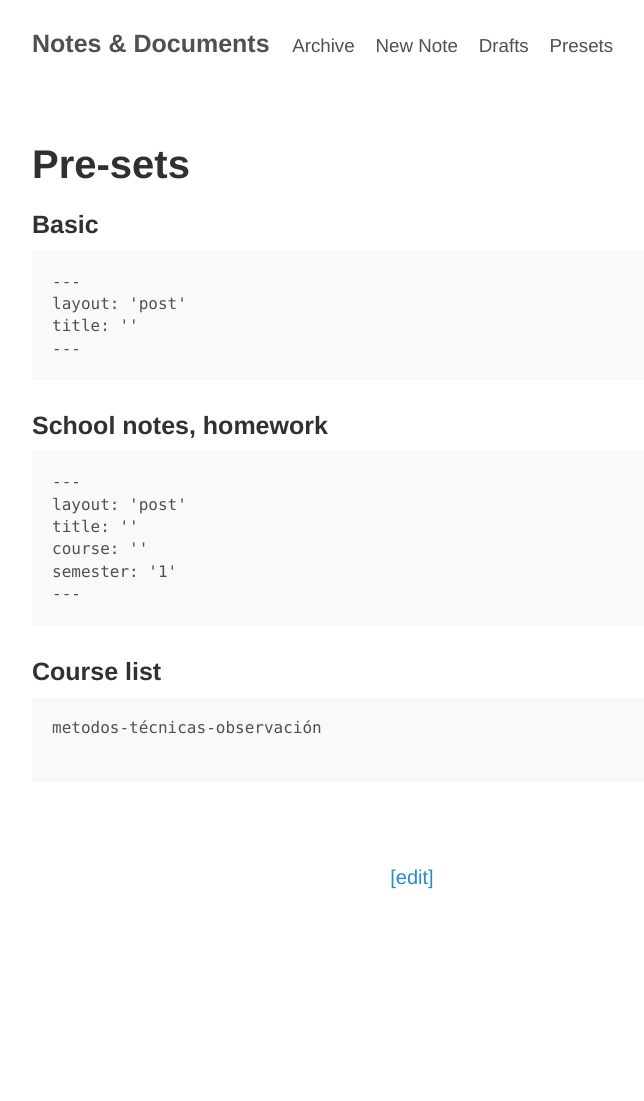
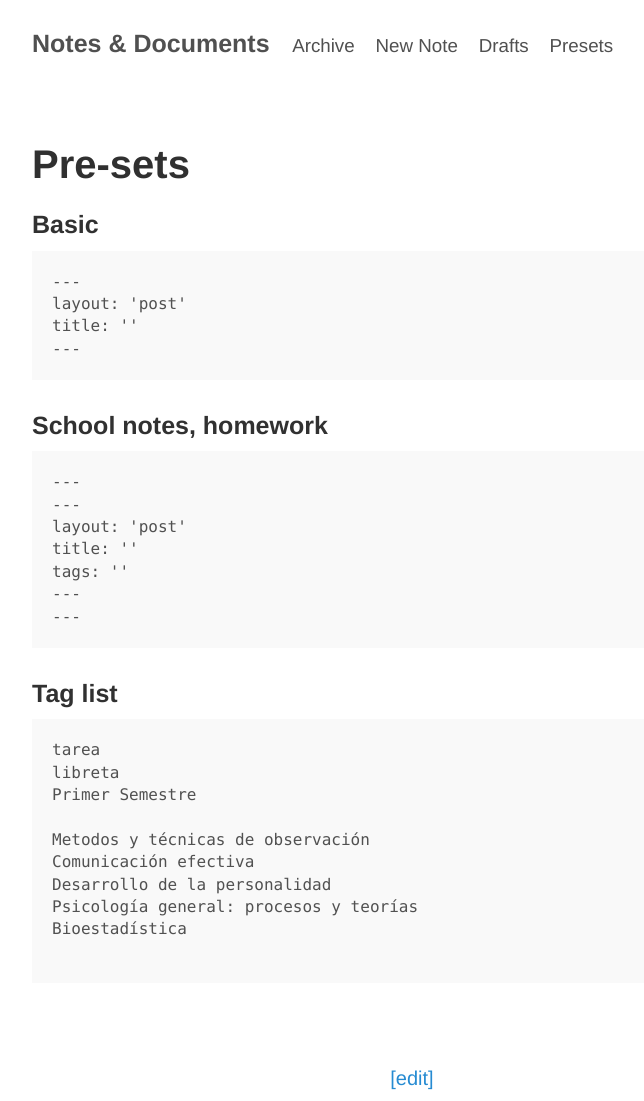
Before and after one commit to alex-esc/notes, a Jekyll site: the page built from presets.md, in a window 1280 px wide. Shown: the whole page, without its empty margins (228-872 px from the left). Built offline with Jekyll 4.4.1, drawn with Linux system fonts in a browser that asks for light colours; before the commit the page ends 900 px from its top, so only the background shows below that.

Commit message:
Update presets.md

`````diff
--- a/presets.md
+++ b/presets.md
@@ -17,15 +17,24 @@ title: ''
 
 ```
 ---
+---
 layout: 'post'
 title: ''
-course: ''
-semester: '1'
+tags: ''
+---
 ---
 ```
-### Course list
+### Tag list
 
 ````
-metodos-técnicas-observación
+tarea
+libreta
+Primer Semestre
+
+Metodos y técnicas de observación
+Comunicación efectiva
+Desarrollo de la personalidad
+Psicología general: procesos y teorías
+Bioestadística
 
 ````
`````
